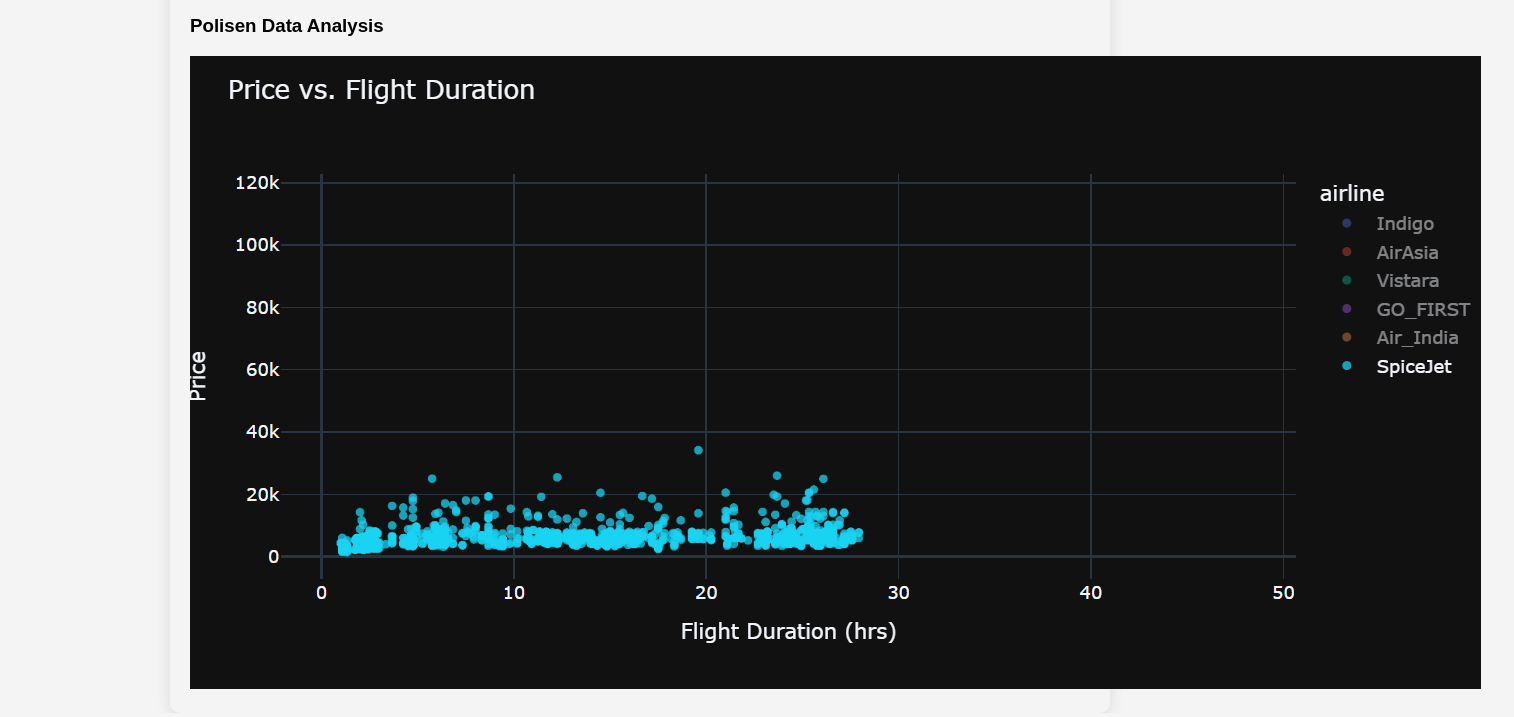
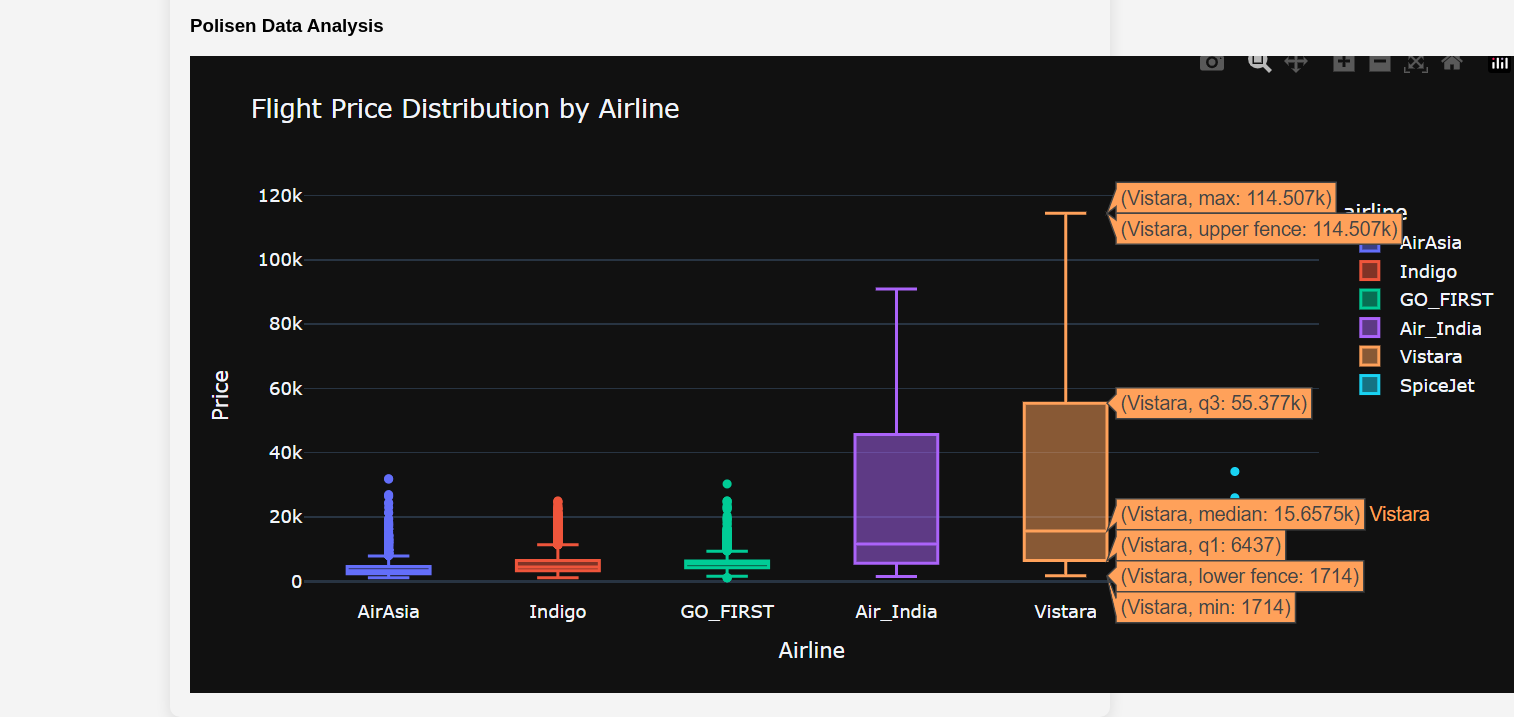
Before and after one commit to kavya3115/Portfolio, a plain HTML site: page index.html in a window 1280 px wide. Shown: the part 994-1711 px from the top of the page, 1514 px wide, since content can reach past the window. Drawn offline with Linux system fonts and the light colour scheme; files whose address does not match are found by name.

Commit message:
correct image path

```diff
--- a/index.html
+++ b/index.html
@@ -34,7 +34,7 @@
         <div class="project">
             <h3>Polisen Data Analysis</h3>
             <div class="gallery">
-                <img src= "C:\Users\Gymnasiet\Desktop\Portfolio\Images\Flight Data Analysis\Price Vs Flight Duration.png" alt="Flight Data Analysis Price Vs Flight Duration">
+                <img src= "./images/flight_data/price_distribution_by_airline.png" alt="Flight Data Analysis Price Vs Flight Duration">
 
                 <!-- Add all 10 images accordingly -->
             </div>
```
